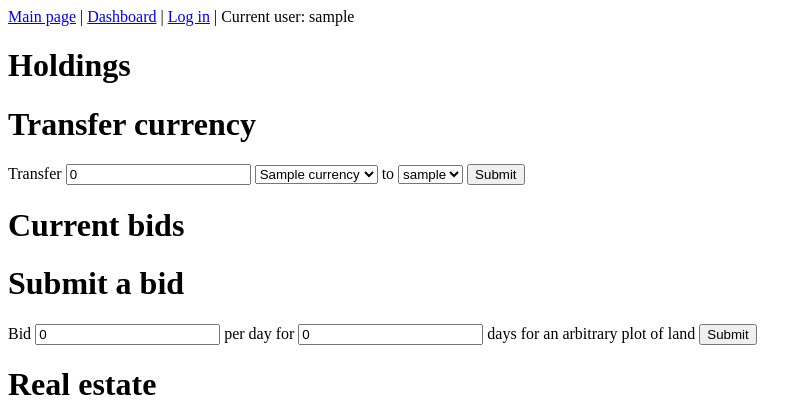
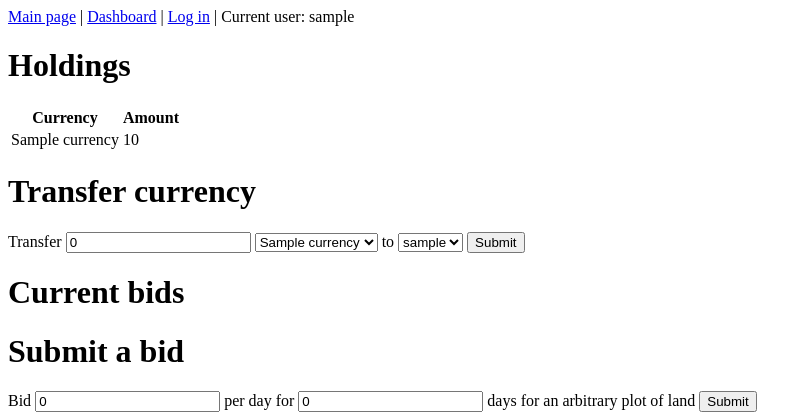
Before and after one commit to tswett/lepfact, a Django app: page /playerinfo/dashboard/ in a window 1280 px wide. Shown: the top 420 px of the page, without its empty margins (0-812 px from the left). Run offline with Django 3.2, Linux system fonts and the light colour scheme; a user stored in the database is signed in; tables that the repository leaves empty hold one stand-in row (values such as "Sample post").

Commit message:
Add holdings listing to dashboard

```diff
--- a/playerinfo/templates/playerinfo/dashboard.html
+++ b/playerinfo/templates/playerinfo/dashboard.html
@@ -3,6 +3,18 @@
     <body>
         {% include "playerinfo/header.html" %}
         <h1>Holdings</h1>
+        <table>
+            <tr>
+                <th>Currency</th>
+                <th>Amount</th>
+            </tr>
+{% for account in accounts %}
+            <tr>
+                <td>{{ account.currency.name }}</td>
+                <td>{{ account.balance }}</td>
+            </tr>
+{% endfor %}
+        </table>
 
         <h1>Transfer currency</h1>
         <form action="transfer/" method="post">
--- a/playerinfo/views.py
+++ b/playerinfo/views.py
@@ -65,6 +65,7 @@ def login(request):
 
 def dashboard(request):
     context = {
+        'accounts': Account.objects.filter(user=request.user),
         'currencies': Currency.objects.all(),
         'users': User.objects.all(),
     }
```
